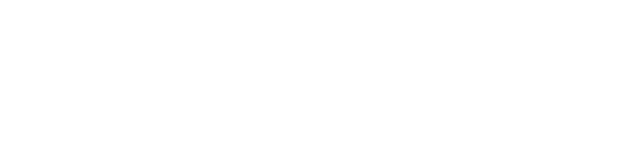
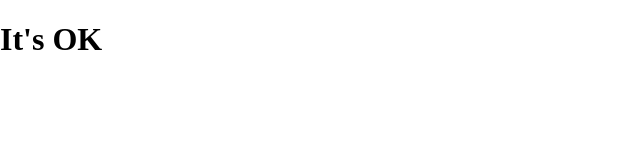
Before and after one commit to hedihuang525/javascript-basic, a plain HTML site: page index.html in a window 1280 px wide. Shown: the whole page, without its empty margins (0-640 px from the left). Drawn offline with Linux system fonts and the light colour scheme.

Commit message:
practice remote update

```diff
--- a/index.html
+++ b/index.html
@@ -9,3 +9,8 @@
     <meta charset="utf-8">
     <script src="js/script.js"></script>
   </head>
+  <body>
+    <header>
+      <h1>It's OK</h1>
+    </header>
+  </body>
```
